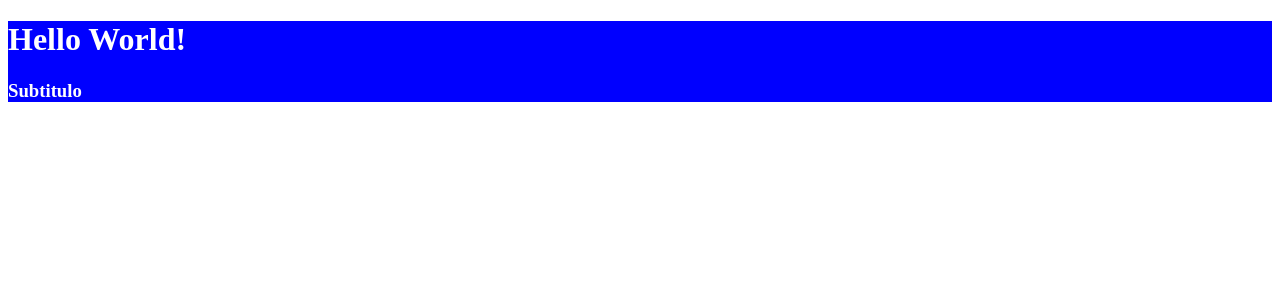
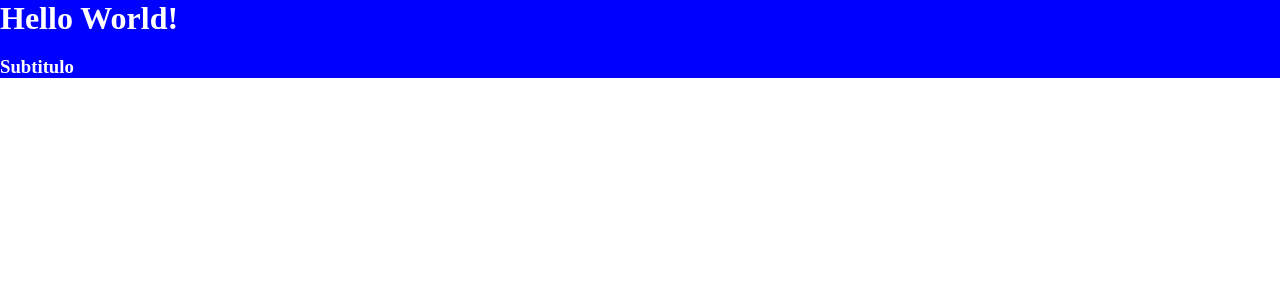
Before and after one commit to MarceloTadini/ReactReview, a React (Create React App) app: page / in a window 1280 px wide. Shown: the top 300 px of the page. Built offline with nearby package versions, Linux system fonts and the light colour scheme.

Commit message:
adding new styles

```diff
--- a/src/Header.css
+++ b/src/Header.css
@@ -2,3 +2,7 @@
     background-color: blue;
     color: white;
 }
+
+h1{
+    margin: 0;
+}
--- /dev/null
+++ b/src/index.css
@@ -0,0 +1,5 @@
+body{
+    margin: 0;
+    padding: 0;
+    box-sizing: border-box;
+}
--- a/src/index.js
+++ b/src/index.js
@@ -1,6 +1,7 @@
 import React from 'react';
 import ReactDOM from 'react-dom/client';
 import App from './App';
+import './index.css'
 
 const root = ReactDOM.createRoot(document.getElementById('root'));
 root.render(
```
